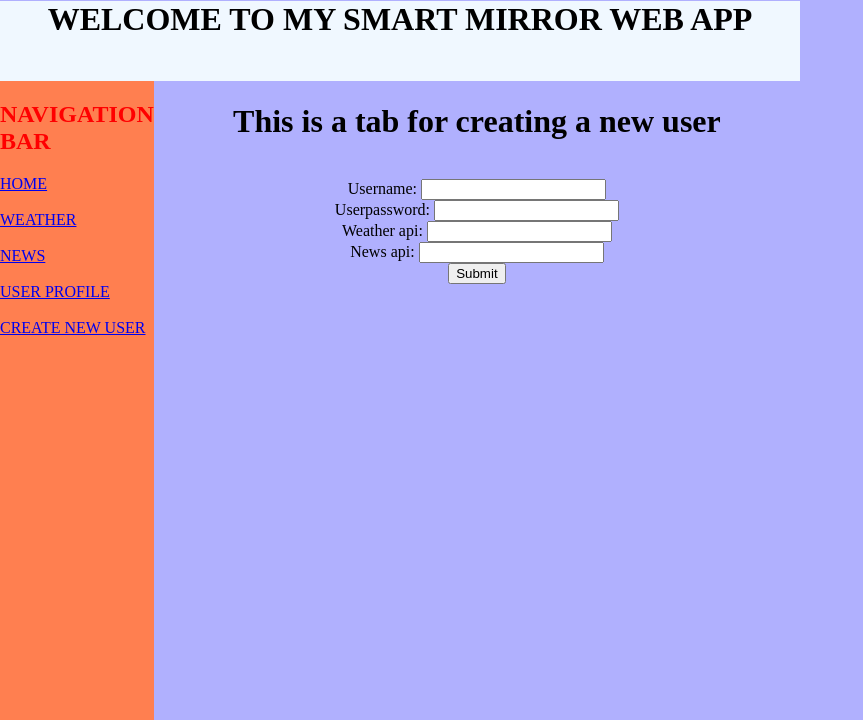
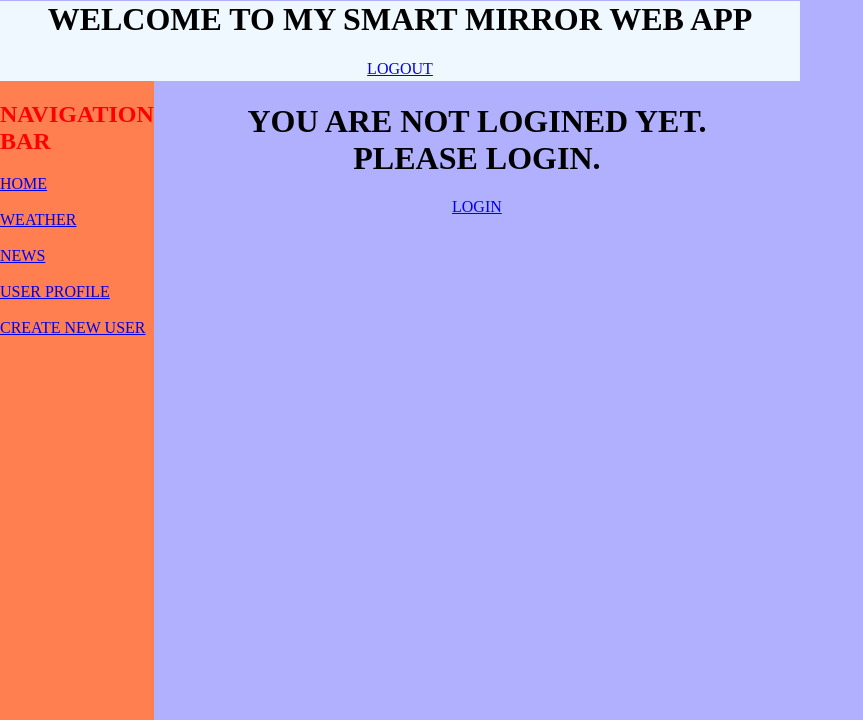
Before and after one commit to NejcBoltez/smart-mirror-server, a Django app: page /newUser/ in a window 1280 px wide. Shown: the top 720 px of the page, without its empty margins (0-863 px from the left). Run offline with Django 3.2, Linux system fonts and the light colour scheme.

Commit message:
LOGIN/LOGOUT functionality

```diff
--- a/django_app/urls.py
+++ b/django_app/urls.py
@@ -1,6 +1,6 @@
 
 from django.contrib import admin
-from django.urls import path
+from django.urls import path, include
 from . import views
 
 urlpatterns = [
@@ -10,5 +10,7 @@ urlpatterns = [
     path('weather', views.WeatherPage, name="weather"),
     path('user_profile', views.UserPage, name="user_prop"),
     path('newUser/', views.NewUserPage, name="NewUserPage"),
+    path('login', views.Login, name="LoginPage"),
+    path('logout', views.Logout, name="LogoutPage"),
     path('process_image/', views.process_image, name='process_image'),
 ]
--- a/django_app/views.py
+++ b/django_app/views.py
@@ -14,6 +14,9 @@ from django.views.decorators.gzip import gzip_page
 import time
 import json
 import base64
+from django.contrib.auth import authenticate, login, logout
+
+
 
 loginedUser = 'Nejc'
 newsData = []
@@ -243,3 +246,23 @@ def saveWeatherDataToJSON(weatherData):
 	data["weatherData"] = weatherData
 	with open(file_to_open,"w") as f_w:
 		json.dump(data,f_w)
+
+@csrf_exempt
+def Login(request):
+	if request.method == 'POST':
+		user = authenticate(username="nejc", password="Gabrje157")
+		if user is not None:
+			# A backend authenticated the credentials
+			#saveNewsCodesJSON(str(request.body.decode().replace("news=","").replace("+", " ")).split('&'))
+			print(user)
+			login(request, user)
+			return render(request,'smartmirror_django/home.html')
+		else:
+			# No backend authenticated the credentials
+			print("Problem")
+	else:
+		return render(request,'smartmirror_django/login.html')
+@csrf_exempt
+def Logout(request):
+	logout(request)
+	return render(request,'smartmirror_django/login.html')
--- a/templates/main_header.html
+++ b/templates/main_header.html
@@ -58,6 +58,7 @@
     </style>
     <header>
         <h1 class="title">WELCOME TO MY SMART MIRROR WEB APP</h1>
+        <a href="/logout">LOGOUT</a>
     </header>
     <div class="home-container">
         <div class="nav-container">
@@ -74,7 +75,10 @@
             <br></br>
         </div>
         <div class="value-container">
-            {% block content%} {% endblock %}
+            {% if user.is_authenticated %}
+            <h1>TEST</h1>{% block content%} {% endblock %} {%else%}
+            <h1>YOU ARE NOT LOGINED YET. PLEASE LOGIN.</h1>
+            <a href="/login">LOGIN</a>{% block login %} {% endblock %} {%endif%}
         </div>
 
         <div class="footer">
```
Also changed, not shown: django_app/templates/smartmirror_django/login.html (added, +10 -0 lines).
